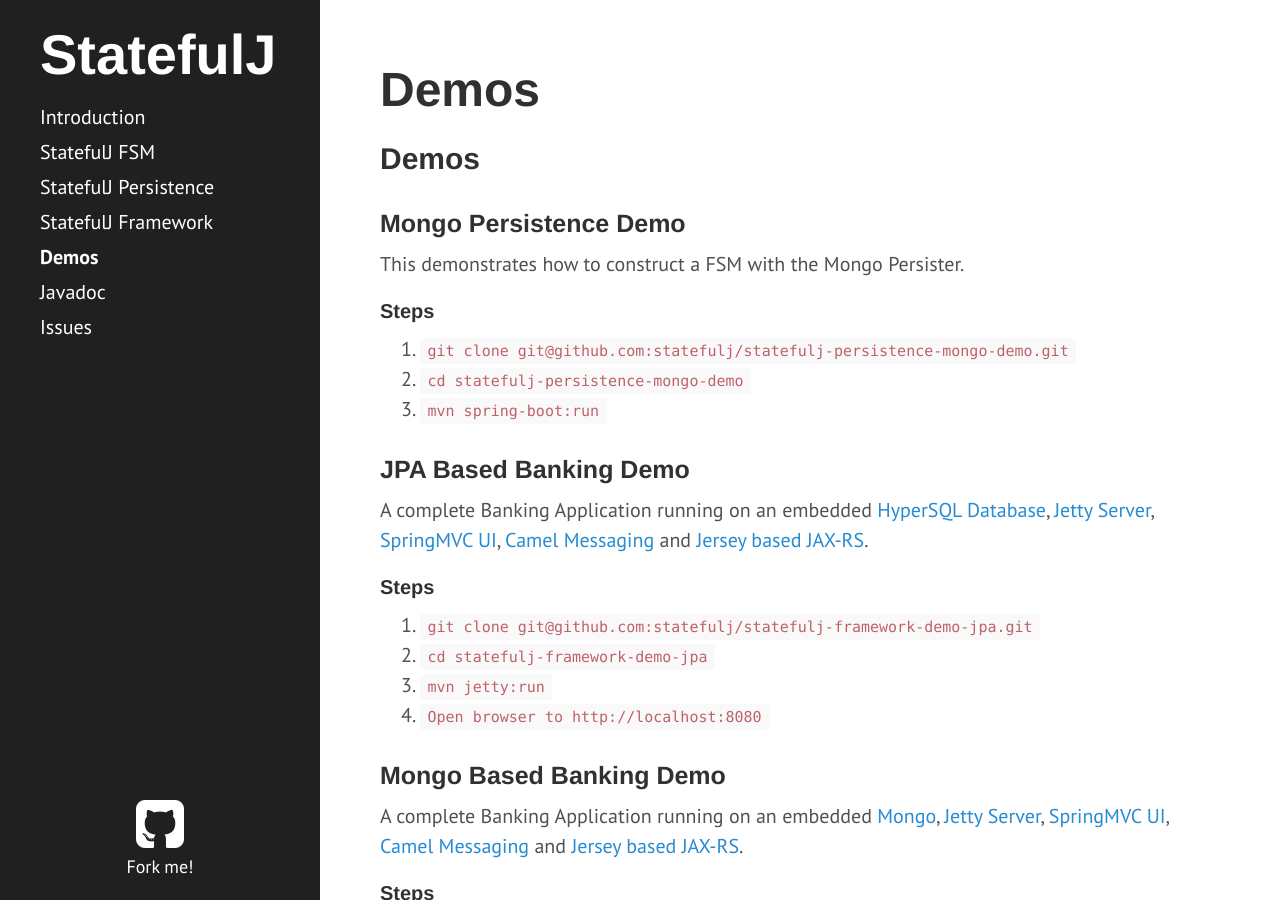
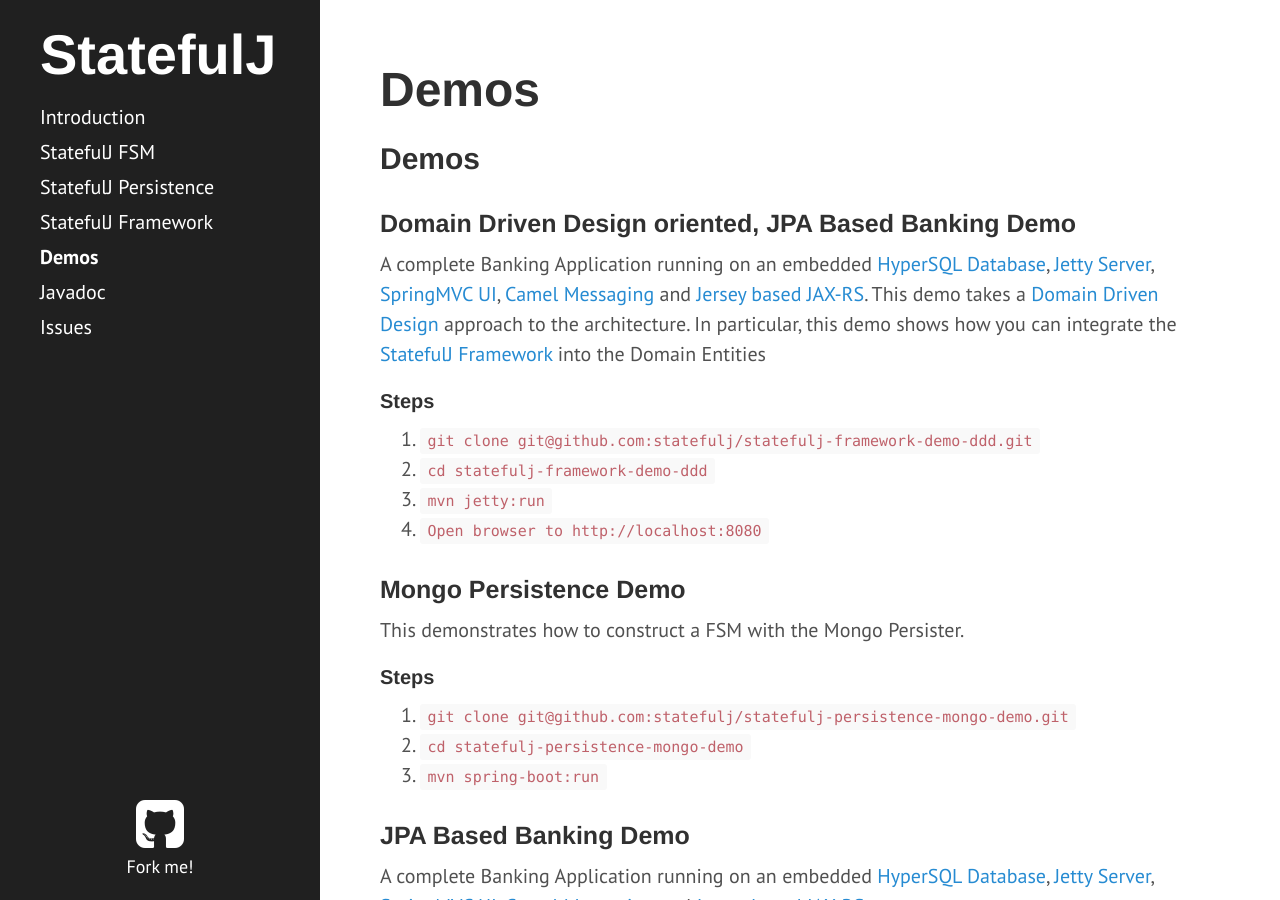
Before and after one commit to statefulj/statefulj, a Jekyll site: the page built from demos.md, in a window 1280 px wide and 900 px high. Built offline with Jekyll 4.4.1, drawn with Linux system fonts in a browser that asks for light colours; Markdown is read by kramdown in place of the engine named in the settings.

Commit message:
Add DDD Demos

```diff
--- a/demos.md
+++ b/demos.md
@@ -5,6 +5,17 @@ weight: 0
 ---
 
 ## Demos
+
+### Domain Driven Design oriented, JPA Based Banking Demo
+
+A complete Banking Application running on an embedded [HyperSQL Database](http://hsqldb.org/), [Jetty Server](http://www.eclipse.org/jetty/), [SpringMVC UI](http://projects.spring.io/spring-framework/), [Camel Messaging](http://camel.apache.org/) and [Jersey based JAX-RS](https://jersey.java.net/).  This demo takes a [Domain Driven Design](http://en.wikipedia.org/wiki/Domain-driven_design) approach to the architecture.  In particular, this demo shows how you can integrate the [StatefulJ Framework](/framework) into the Domain Entities
+
+#### Steps
+
+1. `git clone git@github.com:statefulj/statefulj-framework-demo-ddd.git`
+1. `cd statefulj-framework-demo-ddd`
+1. `mvn jetty:run`
+1. `Open browser to http://localhost:8080`
 
 ### Mongo Persistence Demo
 
```
